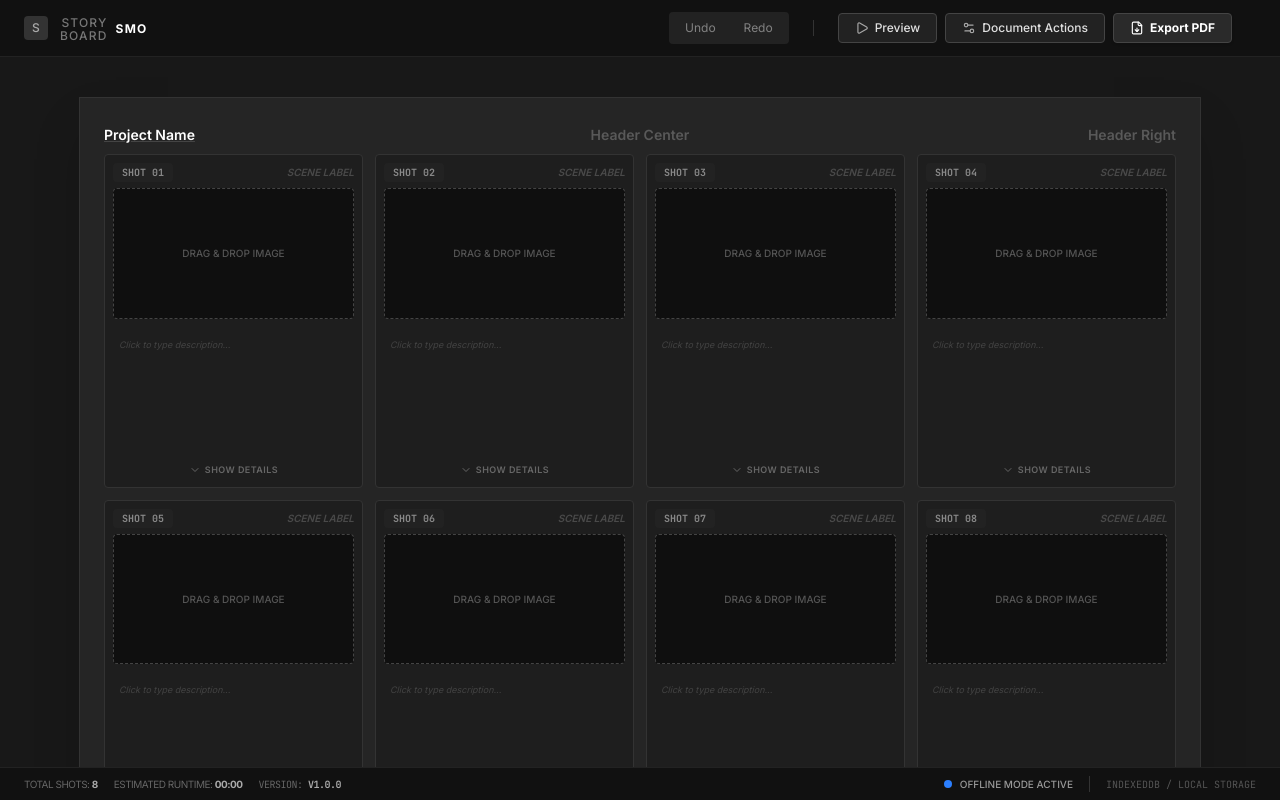
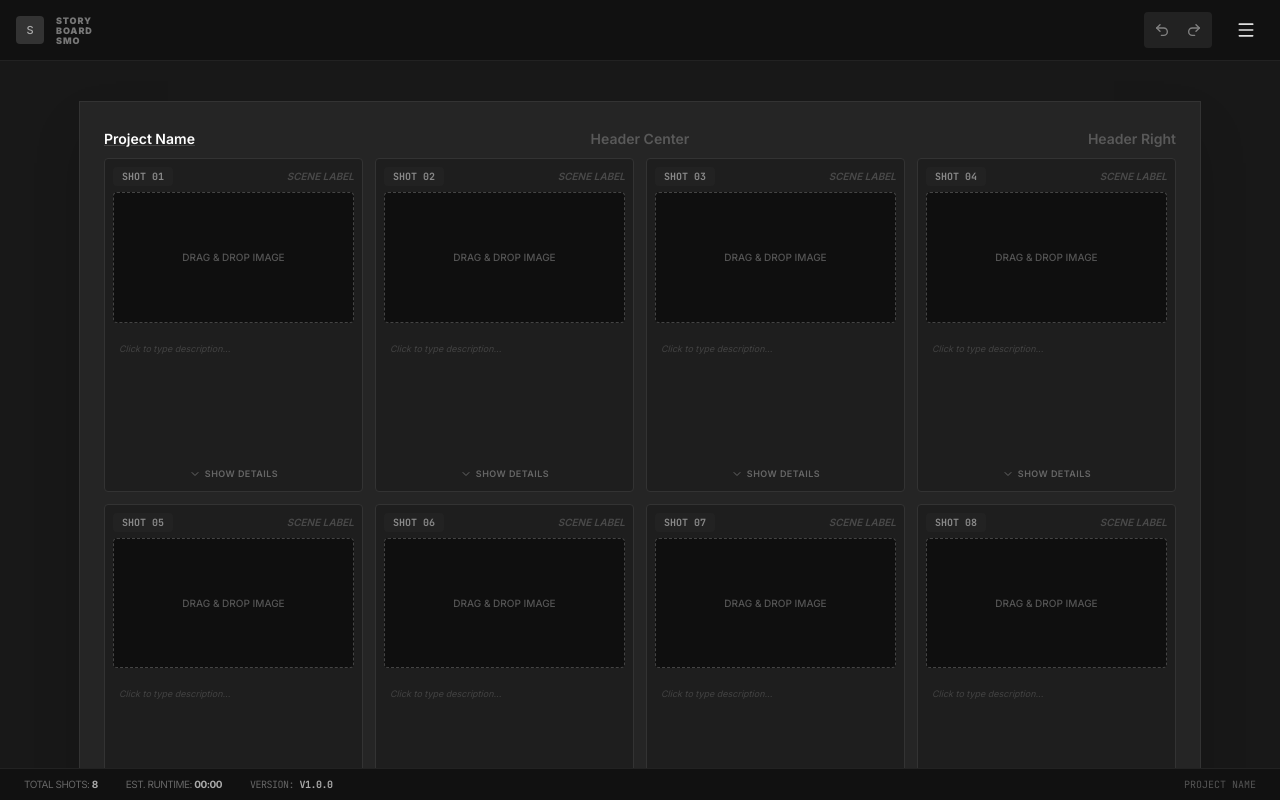
Before and after one commit to SMOSTORY/Storyboard-Smo, a React (Vite) app: page / in a window 1280 px wide. Built offline with nearby package versions, Linux system fonts and the light colour scheme.

Commit message:
feat: update footer and toolbar layout
Refactor header and footer components to improve responsiveness and display the project name. Adjust styling and layout for better mobile compatibility.

```diff
--- a/src/App.tsx
+++ b/src/App.tsx
@@ -11,6 +11,7 @@ import { useStore } from './store';
 export default function App() {
   const shots = useStore(state => state.shots);
   const projectVersion = useStore(state => state.projectVersion);
+  const projectName = useStore(state => state.projectName);
 
   const estimatedRuntime = useMemo(() => {
     let totalWords = 0;
@@ -31,19 +32,14 @@ export default function App() {
     <div className="font-sans text-[#E0E0E0] h-screen w-screen bg-[#0A0A0A] selection:bg-blue-900/50 flex flex-col overflow-hidden">
       <Toolbar />
       <StoryboardGrid />
-      <footer className="bg-[#111] border-t border-[#222] px-6 py-2 flex items-center justify-between shrink-0">
-        <div className="flex space-x-4">
-          <div className="text-[10px] text-[#666] uppercase tracking-tighter">Total Shots: <span className="text-[#AAA] font-bold">{shots.length}</span></div>
-          <div className="text-[10px] text-[#666] uppercase tracking-tighter">Estimated Runtime: <span className="text-[#AAA] font-bold">{estimatedRuntime}</span></div>
-          <div className="text-[10px] text-[#666] uppercase tracking-tighter font-mono">Version: <span className="text-[#AAA] font-bold">{projectVersion || 'v1.0.0'}</span></div>
+      <footer className="bg-[#111] border-t border-[#222] px-4 sm:px-6 py-2 flex flex-col sm:flex-row sm:items-center justify-between shrink-0 gap-2 sm:gap-0">
+        <div className="flex items-center gap-3 sm:space-x-4">
+          <div className="text-[9px] sm:text-[10px] text-[#666] uppercase tracking-tighter">Total Shots: <span className="text-[#AAA] font-bold">{shots.length}</span></div>
+          <div className="text-[9px] sm:text-[10px] text-[#666] uppercase tracking-tighter">Est. Runtime: <span className="text-[#AAA] font-bold">{estimatedRuntime}</span></div>
+          <div className="hidden sm:block text-[10px] text-[#666] uppercase tracking-tighter font-mono">Version: <span className="text-[#AAA] font-bold">{projectVersion || 'v1.0.0'}</span></div>
         </div>
-        <div className="flex items-center space-x-4">
-           <div className="flex items-center space-x-2">
-             <div className="w-2 h-2 rounded-full bg-blue-500"></div>
-             <span className="text-[10px] text-[#999] font-medium">OFFLINE MODE ACTIVE</span>
-           </div>
-           <div className="h-4 w-[1px] bg-[#333]"></div>
-           <div className="text-[10px] text-[#555] font-mono uppercase">IndexedDB / Local Storage</div>
+        <div className="flex items-center">
+           <div className="text-[9px] sm:text-[10px] text-[#555] font-mono uppercase truncate max-w-[150px] sm:max-w-xs">{projectName}</div>
         </div>
       </footer>
     </div>
--- a/src/components/Toolbar.tsx
+++ b/src/components/Toolbar.tsx
@@ -87,70 +87,41 @@ export function Toolbar() {
 
   return (
     <>
-      <header className="flex items-center justify-between px-4 sm:px-6 py-3 border-b border-[#222] bg-[#111] z-50 shrink-0">
-        <div className="flex items-center space-x-2 sm:space-x-3">
-          <div className="w-6 h-6 bg-[#333] rounded flex items-center justify-center font-medium text-[#AAA] text-[10px] sm:text-xs shrink-0">S</div>
-          <h1 className="text-[9px] sm:text-xs font-medium tracking-widest text-[#777] uppercase flex items-center mt-0.5 leading-[1.1]">
-            <span className="flex flex-col text-right">
+      <header className="flex items-center justify-between px-4 py-3 border-b border-[#222] bg-[#111] z-50 shrink-0">
+        <div className="flex items-center space-x-3">
+          <div className="w-7 h-7 bg-[#333] rounded flex items-center justify-center font-medium text-[#AAA] text-[11px] shrink-0">S</div>
+          <h1 className="text-[9px] font-black tracking-widest text-[#777] uppercase flex items-center mt-0.5 leading-[1.1]">
+            <span className="flex flex-col text-left">
               <span>Story</span>
               <span>board</span>
+              <span>SMO</span>
             </span>
-            <span className="text-white font-bold ml-1.5 sm:ml-2 text-[10px] sm:text-xs">SMO</span>
           </h1>
         </div>
-        <div className="flex items-center space-x-3 sm:space-x-6">
+        <div className="flex items-center space-x-4">
           <div className="flex bg-[#222] rounded p-1 space-x-1">
             <button
               onClick={undo}
               disabled={past.length === 0}
-              className="p-1.5 sm:px-3 sm:py-1 text-xs hover:bg-[#333] rounded disabled:opacity-50 disabled:cursor-not-allowed transition-colors flex items-center justify-center"
+              className="p-1.5 text-xs hover:bg-[#333] rounded disabled:opacity-50 disabled:cursor-not-allowed transition-colors flex items-center justify-center"
               title="Undo"
             >
-              <Undo2 size={14} className="sm:hidden" />
-              <span className="hidden sm:inline">Undo</span>
+              <Undo2 size={16} />
             </button>
             <button
               onClick={redo}
               disabled={future.length === 0}
-              className="p-1.5 sm:px-3 sm:py-1 text-xs hover:bg-[#333] rounded disabled:opacity-50 disabled:cursor-not-allowed transition-colors flex items-center justify-center"
+              className="p-1.5 text-xs hover:bg-[#333] rounded disabled:opacity-50 disabled:cursor-not-allowed transition-colors flex items-center justify-center"
               title="Redo"
             >
-              <Redo2 size={14} className="sm:hidden" />
-              <span className="hidden sm:inline">Redo</span>
-            </button>
-          </div>
-          <div className="hidden sm:block h-4 w-[1px] bg-[#333]"></div>
-          <div className="hidden sm:flex space-x-2">
-            <button
-              onClick={handlePreviewClick}
-              className="px-4 py-1.5 bg-[#222] hover:bg-[#333] border border-[#444] rounded text-xs font-medium transition-colors text-[#E0E0E0] group flex items-center gap-1.5 shrink-0"
-            >
-              <Play size={14} className="opacity-70 group-hover:opacity-100" />
-              Preview
-            </button>
-
-            <button
-              onClick={() => setIsDocActionsModalOpen(true)}
-              className="px-4 py-1.5 bg-[#222] hover:bg-[#333] border border-[#444] rounded text-xs font-medium transition-colors text-[#E0E0E0] group flex items-center gap-1.5 shrink-0"
-            >
-              <Settings2 size={14} className="opacity-70 group-hover:opacity-100" />
-              Document Actions
-            </button>
-
-            <button
-              onClick={() => setIsExportModalOpen(true)}
-              className="px-4 py-1.5 bg-[#2A2A2A] hover:bg-[#333] border border-[#444] hover:border-[#555] text-white rounded text-xs font-bold transition-colors shadow-sm group flex items-center gap-1.5 shrink-0"
-              title="Export PDF"
-            >
-              <FileDown size={14} />
-              Export PDF
+              <Redo2 size={16} />
             </button>
           </div>
 
-          {/* Mobile Menu Toggle */}
+          {/* Mobile Menu Toggle (now always visible) */}
           <button
             onClick={() => setIsMobileMenuOpen(true)}
-            className="sm:hidden p-1.5 text-[#E0E0E0] hover:bg-[#222] hover:text-white rounded transition-colors"
+            className="p-2 text-[#E0E0E0] hover:bg-[#222] hover:text-white rounded transition-colors"
           >
             <Menu size={20} />
           </button>
@@ -159,7 +130,7 @@ export function Toolbar() {
 
       {/* Mobile Menu Overlay */}
       {isMobileMenuOpen && (
-        <div className="fixed inset-0 z-[100] bg-black/80 backdrop-blur-sm sm:hidden flex justify-end">
+        <div className="fixed inset-0 z-[100] bg-black/80 backdrop-blur-sm flex justify-end">
           <div className="w-64 bg-[#181818] h-full shadow-2xl border-l border-[#222] flex flex-col p-4 animate-in slide-in-from-right-full duration-200">
             <div className="flex items-center justify-between mb-6 pb-4 border-b border-[#333]">
               <span className="text-sm font-bold text-white uppercase tracking-wider">Menu</span>
@@ -376,7 +347,7 @@ export function Toolbar() {
               Choose an export theme. The light version uses less ink and is optimized for printing on paper.
             </p>
 
-            <div className="grid grid-cols-2 gap-4 mb-6">
+            <div className="grid grid-cols-1 sm:grid-cols-2 gap-4 mb-6">
               <button
                 onClick={() => handleExportPdf(true)}
                 className="flex flex-col items-center justify-center p-4 border border-[#444] hover:border-blue-500 hover:bg-[#222] rounded-lg transition-colors group"
```
